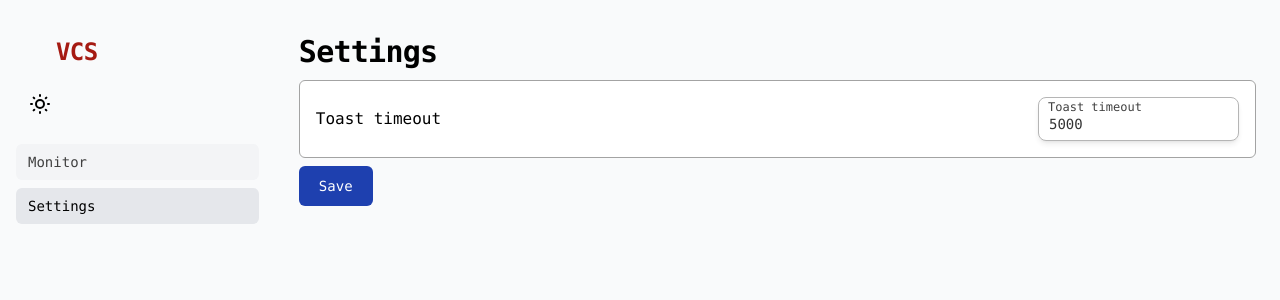
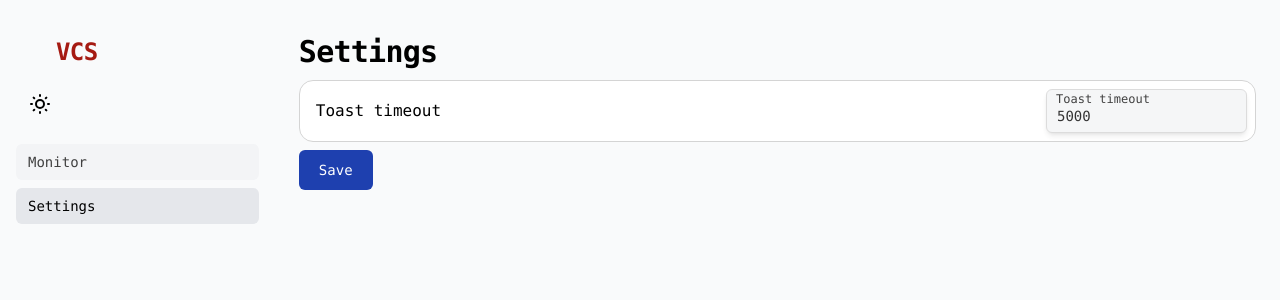
Before and after one commit to VNOI-Admin/utilities-v2, a SvelteKit app in the folder apps/admin-panel/: page /settings in a window 1280 px wide. Shown: the top 300 px of the page. Built offline with nearby package versions, Linux system fonts and the light colour scheme.

Commit message:
chore(admin-panel): polished some colors

```diff
--- a/apps/admin-panel/src/app.css
+++ b/apps/admin-panel/src/app.css
@@ -61,7 +61,7 @@
     @apply bg-gray-100 text-neutral-700 dark:bg-neutral-900 dark:text-neutral-300 [&:not(:disabled)]:hover:bg-gray-200 [&:not(:disabled)]:hover:text-black dark:[&:not(:disabled)]:hover:bg-neutral-800 dark:[&:not(:disabled)]:hover:text-white;
   }
   .settings-item {
-    @apply dark:bg-neutral-1000 flex w-full items-center justify-between gap-2 rounded-md border-[0.5px] border-neutral-400 bg-white p-4 dark:border-neutral-700;
+    @apply dark:bg-neutral-950 flex w-full items-center justify-between gap-2 rounded-[14px] border-[0.5px] border-neutral-300 bg-white p-2 dark:border-neutral-800;
   }
   .toast-container {
     @apply fixed bottom-2 right-2 z-20 flex h-fit max-h-[60dvh] flex-col gap-2 overflow-y-auto text-base font-medium text-black md:text-sm dark:text-white;
--- a/apps/admin-panel/src/components/Input.svelte
+++ b/apps/admin-panel/src/components/Input.svelte
@@ -17,9 +17,9 @@
   <input
     {id}
     class={clsx(
-      "input block h-[44px] w-full rounded-lg px-2.5 pt-2.5 text-sm shadow-md transition-opacity disabled:opacity-50",
-      "focus:border-accent-light dark:focus:border-accent-dark border border-neutral-400 focus:outline-none dark:border-neutral-700",
-      "dark:bg-neutral-1000 bg-white text-black opacity-80 dark:text-white",
+      "input block h-[44px] w-full rounded-md px-2.5 pt-2.5 text-sm shadow-md transition-opacity disabled:opacity-50",
+      "focus:border-accent-light dark:focus:border-accent-dark border border-neutral-300 focus:outline-none dark:border-neutral-800",
+      "dark:bg-neutral-900 bg-gray-100 text-black opacity-80 dark:text-white",
     )}
     aria-invalid={!!errorText}
     aria-describedby={errorTextId}
@@ -27,7 +27,7 @@
     {...rest}
   />
   <label
-    class="label absolute left-2.5 block select-none font-medium transition-all duration-100 ease-in"
+    class="label absolute left-2.5 select-none font-medium transition-all duration-100 ease-in line-clamp-1"
     for={id}
   >
     {label}
--- a/apps/admin-panel/src/routes/+error.svelte
+++ b/apps/admin-panel/src/routes/+error.svelte
@@ -1,6 +1,5 @@
 <script>
   import { page } from "$app/stores";
-  import Button from "$components/Button.svelte";
 </script>
 
 <div class="flex h-full w-full items-center justify-center">
@@ -13,6 +12,6 @@
       <enhanced:img src="$images/VNOI.png" alt="" class="min-w-8 max-w-8 min-h-8 max-h-8" />
       <h2>VCS Admin Panel</h2>
     </div>
-    <Button as="button" onclick={() => window.location.reload()}>Refresh</Button>
+    <button class="button filled" onclick={() => window.location.reload()}>Refresh</button>
   </div>
 </div>
--- a/apps/admin-panel/src/routes/+page.svelte
+++ b/apps/admin-panel/src/routes/+page.svelte
@@ -2,8 +2,7 @@
   import { invalidate } from "$app/navigation";
   import { base } from "$app/paths";
   import { page } from "$app/stores";
-  import Button from "$components/Button.svelte";
-  import ChevronRight from "$components/icons/ChevronRight.svelte";
+    import ChevronRight from "$components/icons/ChevronRight.svelte";
   import Sort from "$components/icons/Sort.svelte";
   import Input from "$components/Input.svelte";
   import Link from "$components/Link.svelte";
@@ -109,7 +108,7 @@
             initialValue={orderBy}
             onchange={() => searchForm?.requestSubmit()}
           />
-          <Button as="button" type="submit">Search</Button>
+          <button class="button filled" type="submit">Search</button>
         </form>
       </div>
     </div>
--- a/apps/admin-panel/src/routes/DeviceInfo.svelte
+++ b/apps/admin-panel/src/routes/DeviceInfo.svelte
@@ -1,7 +1,6 @@
 <script lang="ts">
   import { base } from "$app/paths";
-  import Button from "$components/Button.svelte";
-  import { getPingColorClass } from "$lib/getPingColorClass";
+    import { getPingColorClass } from "$lib/getPingColorClass";
   import { getUsageColorClass } from "$lib/getUsageColorClass";
 
   import type { Device } from "./$page.types";
@@ -51,9 +50,9 @@
   </td>
   <td class="[&>*]:inline-block [&>*]:w-full">
     {#if device.isOnline}
-      <Button as="a" href={`${base}/contestant/${device.username}`}>View</Button>
+      <a class="button filled" href={`${base}/contestant/${device.username}`}>View</a>
     {:else}
-      <Button as="button" disabled>Not Available</Button>
+      <button class="button filled" disabled>Not Available</button>
     {/if}
   </td>
 </tr>
--- a/apps/admin-panel/src/routes/contestant/[userId]/+page.svelte
+++ b/apps/admin-panel/src/routes/contestant/[userId]/+page.svelte
@@ -4,8 +4,7 @@
   import videojs from "video.js";
 
   import { invalidate } from "$app/navigation";
-  import Button from "$components/Button.svelte";
-  import noAvatar from "$images/no-avatar.webp";
+    import noAvatar from "$images/no-avatar.webp";
   import { getPingColorClass } from "$lib/getPingColorClass";
   import { getUsageColorClass } from "$lib/getUsageColorClass";
   import { toast } from "$lib/stores/toast.svelte";
@@ -145,7 +144,7 @@
     >
       <div class="flex w-full flex-row items-center justify-between">
         <h3>Video</h3>
-        <Button as="button" onclick={reloadVideo}>Reload stream</Button>
+        <button class="button filled" onclick={reloadVideo}>Reload stream</button>
       </div>
       <video bind:this={video} class="video-js w-full rounded-xl shadow-lg" id="player">
         <track kind="captions" />
--- a/apps/admin-panel/src/routes/login/+page.svelte
+++ b/apps/admin-panel/src/routes/login/+page.svelte
@@ -1,6 +1,5 @@
 <script>
   import { enhance } from "$app/forms";
-  import Button from "$components/Button.svelte";
   import Input from "$components/Input.svelte";
 
   const { form } = $props();
@@ -9,7 +8,7 @@
 
 <div class="flex h-full w-full items-center justify-center p-4">
   <div
-    class="dark:bg-neutral-1000 flex w-[90dvw] max-w-[500px] items-center gap-6 rounded-lg bg-white p-8 shadow-xl"
+    class="flex w-[90dvw] max-w-[500px] items-center gap-6 rounded-lg border-[0.5px] border-neutral-300 bg-white p-8 shadow-xl dark:border-neutral-800 dark:bg-neutral-950"
   >
     <form
       method="POST"
@@ -41,7 +40,7 @@
         errorTextId="login-password-error-text"
       />
       <span>
-        <Button as="button" disabled={isLoading} type="submit">Login</Button>
+        <button class="button filled" disabled={isLoading} type="submit">Login</button>
       </span>
       {#if form?.error}
         <p class="text-error">{form.error}</p>
--- a/apps/admin-panel/src/routes/settings/+page.svelte
+++ b/apps/admin-panel/src/routes/settings/+page.svelte
@@ -1,6 +1,5 @@
 <script lang="ts">
-  import Button from "$components/Button.svelte";
-  import Input from "$components/Input.svelte";
+    import Input from "$components/Input.svelte";
   import { settings } from "$lib/stores/settings.svelte";
   import { toast } from "$lib/stores/toast.svelte";
 
@@ -45,7 +44,7 @@
   <h1>Settings</h1>
   <form onsubmit={saveSettings} class="flex w-full flex-col gap-2 overflow-y-auto">
     <div class="settings-item">
-      <span>Toast timeout</span>
+      <span class="p-2">Toast timeout</span>
       <div>
         <Input
           id="settings-toast-timeout-input"
@@ -59,7 +58,7 @@
       </div>
     </div>
     <div>
-      <Button as="button" disabled={loading} type="submit">Save</Button>
+      <button class="button filled" disabled={loading} type="submit">Save</button>
     </div>
   </form>
 </div>
```
